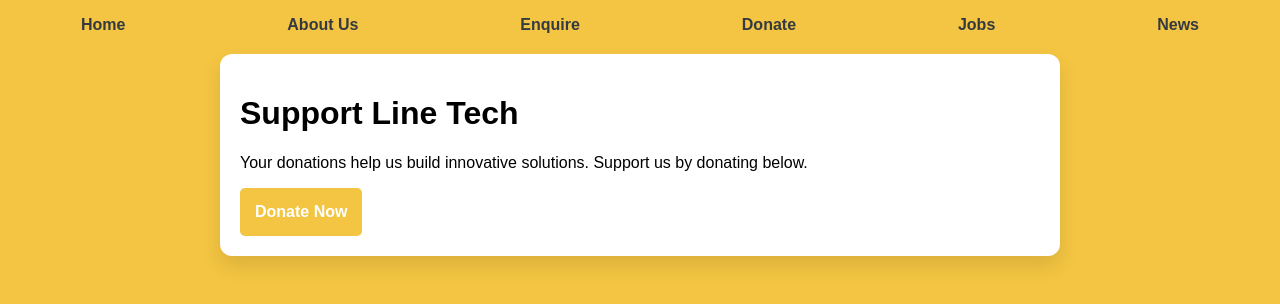
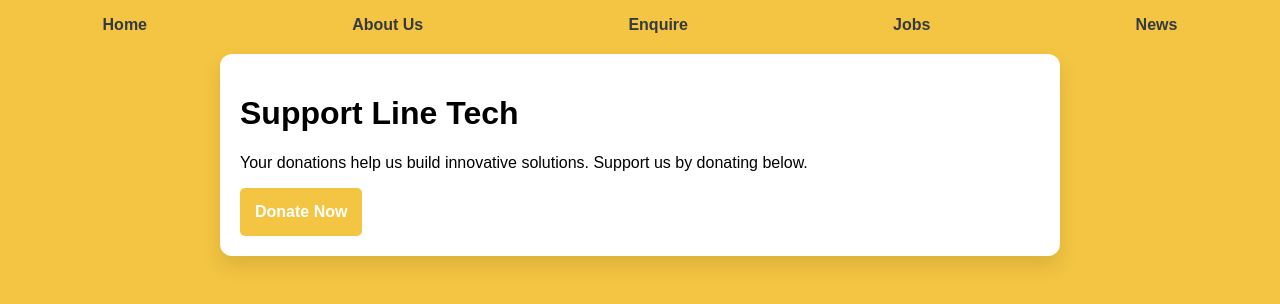
Before and after one commit to Griffin71/linetechh, a plain HTML site: page donation.html in a window 1280 px wide. Drawn offline with Linux system fonts and the light colour scheme.

Commit message:
donation.html

```diff
--- a/donation.html
+++ b/donation.html
@@ -11,7 +11,6 @@
 				<li><a href="index.html">Home</a></li>
                 <li><a href="about.html">About Us</a></li>
                 <li><a href="enquiry.html">Enquire</a></li>
-                <li><a href="donation.html">Donate</a></li>
                 <li><a href="jobs.html">Jobs</a></li>
                 <li><a href="news.html">News</a></li>
             </ul>
```
